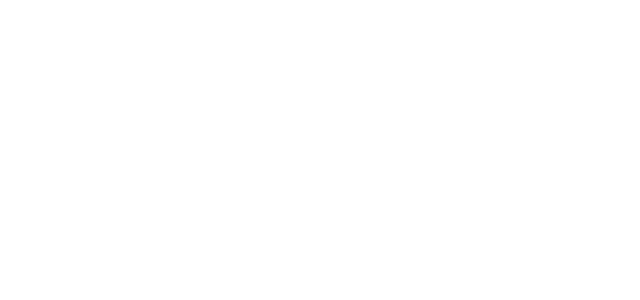
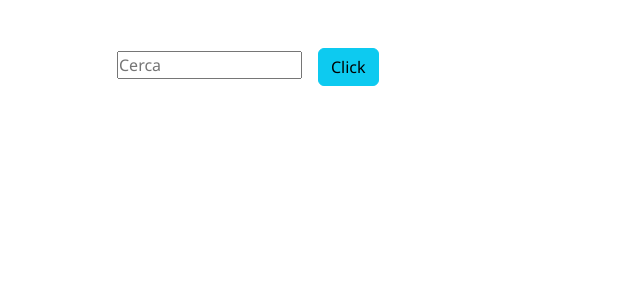
Before and after one commit to Emanuele-Colaci/vite-boolflix, a Vue app: page / in a window 1280 px wide. Shown: the top 300 px of the page, without its empty margins (0-640 px from the left). Built offline with nearby package versions, Linux system fonts and the light colour scheme.

Commit message:
Fatta la Milestone 1

```diff
--- a/src/App.vue
+++ b/src/App.vue
@@ -17,13 +17,29 @@ export default {
           //CHIAMATA DELLO STORE
             store
         }
-    }
+    },
+    methods:{
+        searchFilms(){
+            const myUrl = store.apiUrl
+
+            axios.get(myUrl, {
+            params:{
+                query: store.filmList // Passa il valore di ricerca come parametro alla chiamata API
+              }
+            }).then(film => {
+              store.filmArrayList = film.data.results;
+            })
+            .catch(error => {
+              console.error(error);
+            });
+          }
+    },
 }
 </script>
 <template>
   <div>
     <!-- HEADER -->
-    <AppHeader />
+    <AppHeader @search="searchFilms"/>
     <!-- MAIN -->
     <AppMain />
   </div>
--- /dev/null
+++ b/src/components/App.films.vue
@@ -0,0 +1,21 @@
+<script>
+export default {
+    props:{
+        Films: Object
+    },
+}
+</script>
+<template>
+    <div class="card">
+          <!-- Titolo, Titolo Originale, Lingua, Voto-->
+        <div class="card-body">
+            <h1><strong>Titolo:</strong> {{ Films.title }}</h1>
+            <h1><strong>Titlo originale:</strong> {{ Films.original_title }}</h1>
+            <h1><strong>Lingua:</strong> {{ Films.original_language }}</h1>
+            <h1><strong>Voto:</strong> {{ Films.vote_average }}</h1>
+        </div>
+    </div>
+</template>
+<style lang="scss" scoped>
+
+</style>
--- a/src/components/App.header.vue
+++ b/src/components/App.header.vue
@@ -1,11 +1,19 @@
 <script>
+//IMPORTO STORE
+import { store } from '../store.js';
 export default {
-
+    data(){
+        return{
+          //CHIAMATA DELLO STORE
+            store,
+        }
+    },
 }
 </script>
 <template>
-    <div>
-
+    <div class="container">
+        <input type="text" class="me-3" placeholder="Cerca" v-model="store.filmList">
+        <button type="button" class="btn btn-info" @click="$emit('search', this.store.filmList)">Click</button>
     </div>
 </template>
 <style lang="scss" scoped>
--- a/src/components/App.main.vue
+++ b/src/components/App.main.vue
@@ -1,13 +1,30 @@
 <script>
+//IMPORTO STORE
+import { store } from '../store.js';
+import AppFilms from './App.films.vue';
 export default {
-
+    components:{
+        AppFilms
+    },
+    data(){
+        return{
+          //CHIAMATA DELLO STORE
+            store
+        }
+    }
 }
 </script>
 <template>
-    <div>
-
+    <div class="container">
+        <ul>
+           <li v-for="(film, index) in store.filmArrayList" :key="index">
+                <AppFilms :Films="film"/>
+           </li>
+        </ul>
     </div>
 </template>
 <style lang="scss" scoped>
-
+    ul{
+        list-style-type: none;
+    }
 </style>
--- a/src/store.js
+++ b/src/store.js
@@ -1,8 +1,9 @@
 import { reactive } from 'vue'
 
-const store = reactive({
+export const store = reactive({
     //API DEI FILM E SERIE TV
-    apiUrl: '',
+    apiUrl: 'https://api.themoviedb.org/3/search/movie?api_key=7eaec1b5e6bf5956c5972f2230cfc8c7',
+    apiUrlTv: 'https://api.themoviedb.org/3/search/tv',
+    filmList: '',
+    filmArrayList: [],
 })
-
-export default store
--- a/src/styles/generals.scss
+++ b/src/styles/generals.scss
@@ -1,5 +1,5 @@
 @import url('https://fonts.googleapis.com/css2?family=Bebas+Neue&family=Noto+Sans:ital,wght@0,400;0,700;1,400;1,700&display=swap');
-
+@import 'node_modules/bootstrap/scss/bootstrap';
 *{
     margin: 0;
     padding: 0;
```
